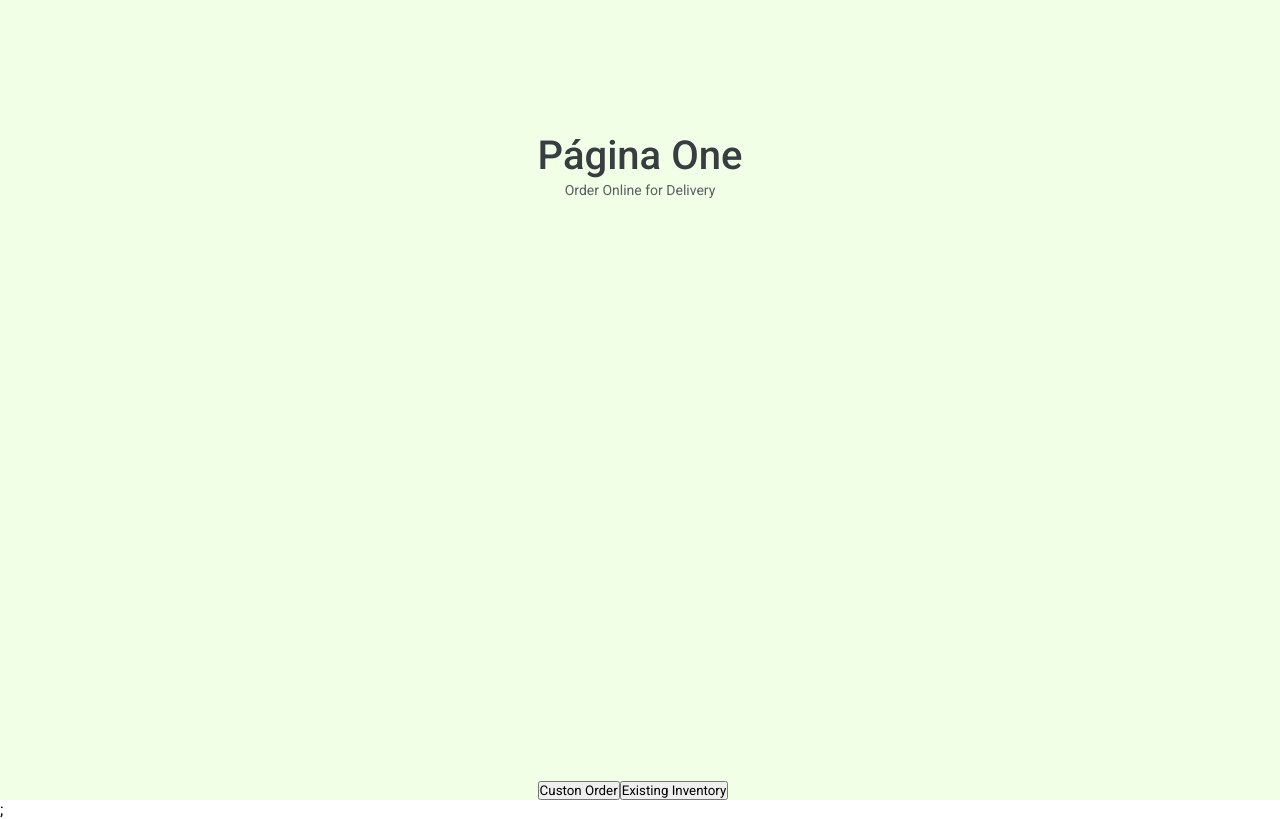
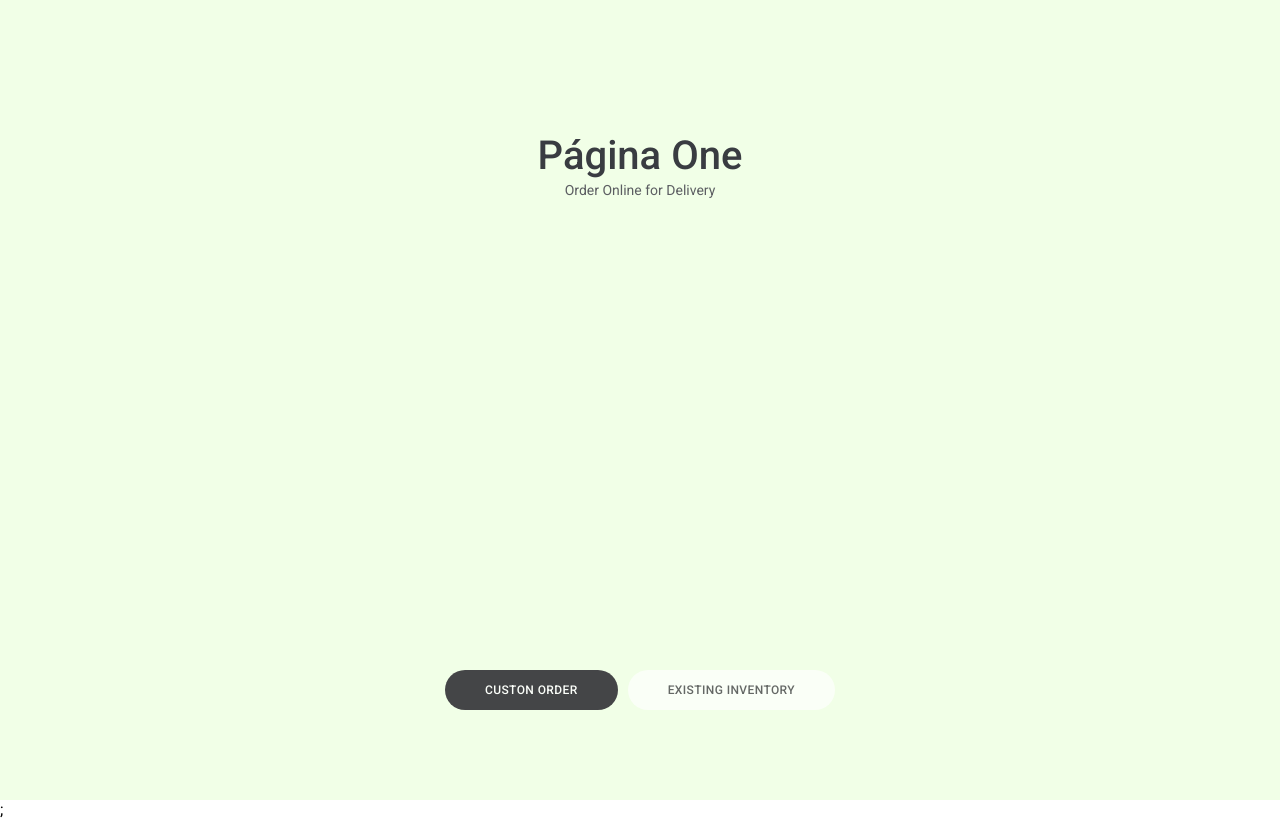
Before and after one commit to IvanMatt8/landing-page-tesla, a React (Create React App) app: page / in a window 1280 px wide. Built offline with nearby package versions, Linux system fonts and the light colour scheme.

Commit message:
:style: adicionado estilo no DefaultOverlayContent

```diff
--- a/src/components/DefaultOverlayContent/style.ts
+++ b/src/components/DefaultOverlayContent/style.ts
@@ -26,4 +26,47 @@ export const Heading = styled.div`
   }
 `;
 
-export const Buttons = styled.div``;
+export const Buttons = styled.div`
+  display: flex;
+  flex-direction: column;
+  justify-content: center;
+  align-items: center;
+
+  margin-bottom: 130px;
+
+  > button {
+    background: #1a1720;
+    color: #fff;
+    opacity: 0.8;
+
+    font-size: 12px;
+    font-weight: 500;
+    letter-spacing: 0.4px;
+    text-transform: uppercase;
+
+    padding: 13px 40px;
+    border-radius: 20px;
+    border: none;
+    outline: 0;
+    cursor: pointer;
+
+    &.white {
+      background: #fff;
+      color: #1a1720;
+      opacity: 0.65;
+    }
+
+    & + button {
+      margin: 10px 0 0;
+    }
+  }
+
+  @media (min-width: 600px) {
+    flex-direction: row;
+    margin-bottom: 90px;
+
+    > button + button {
+      margin: 0 0 0 10px;
+    }
+  }
+`;
```
